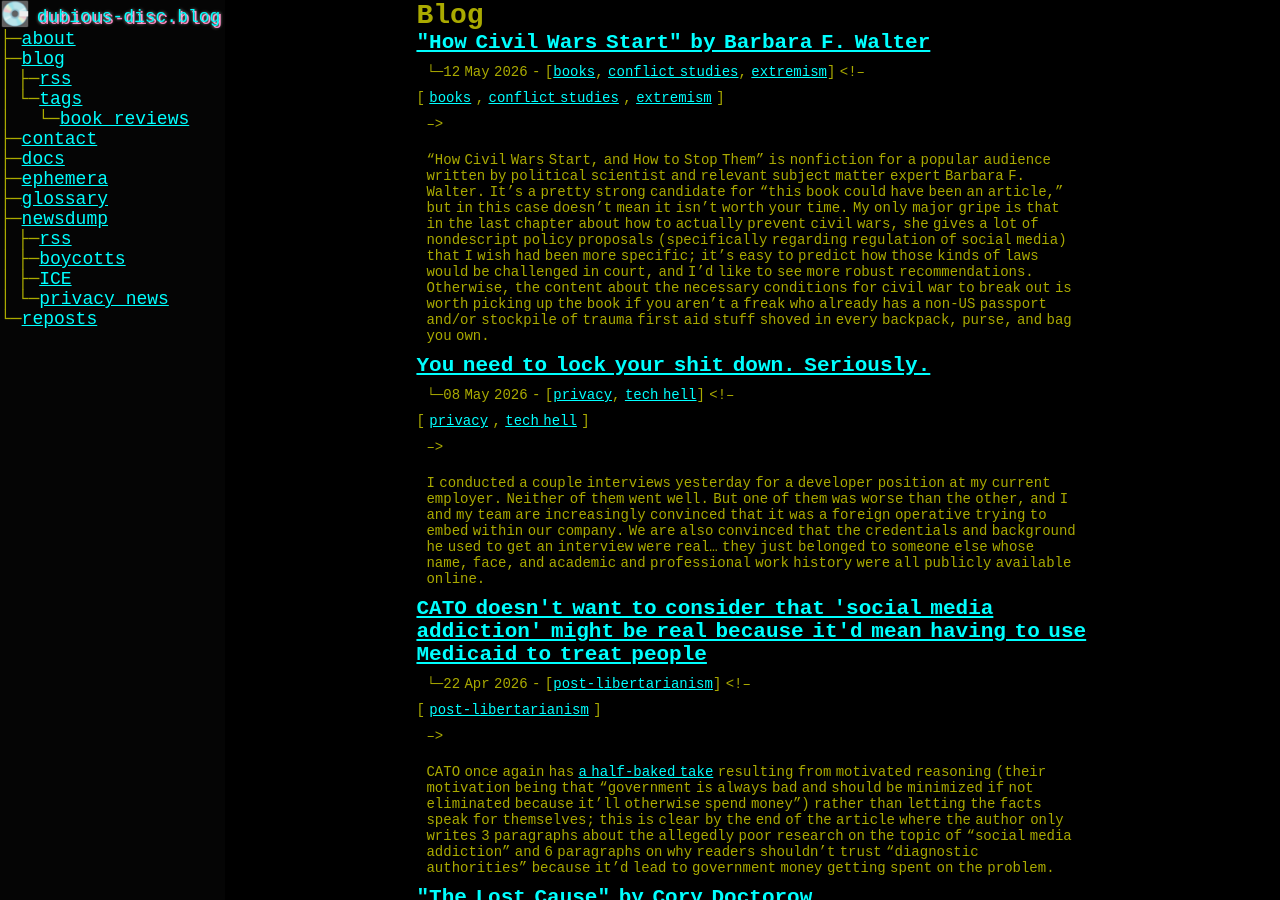
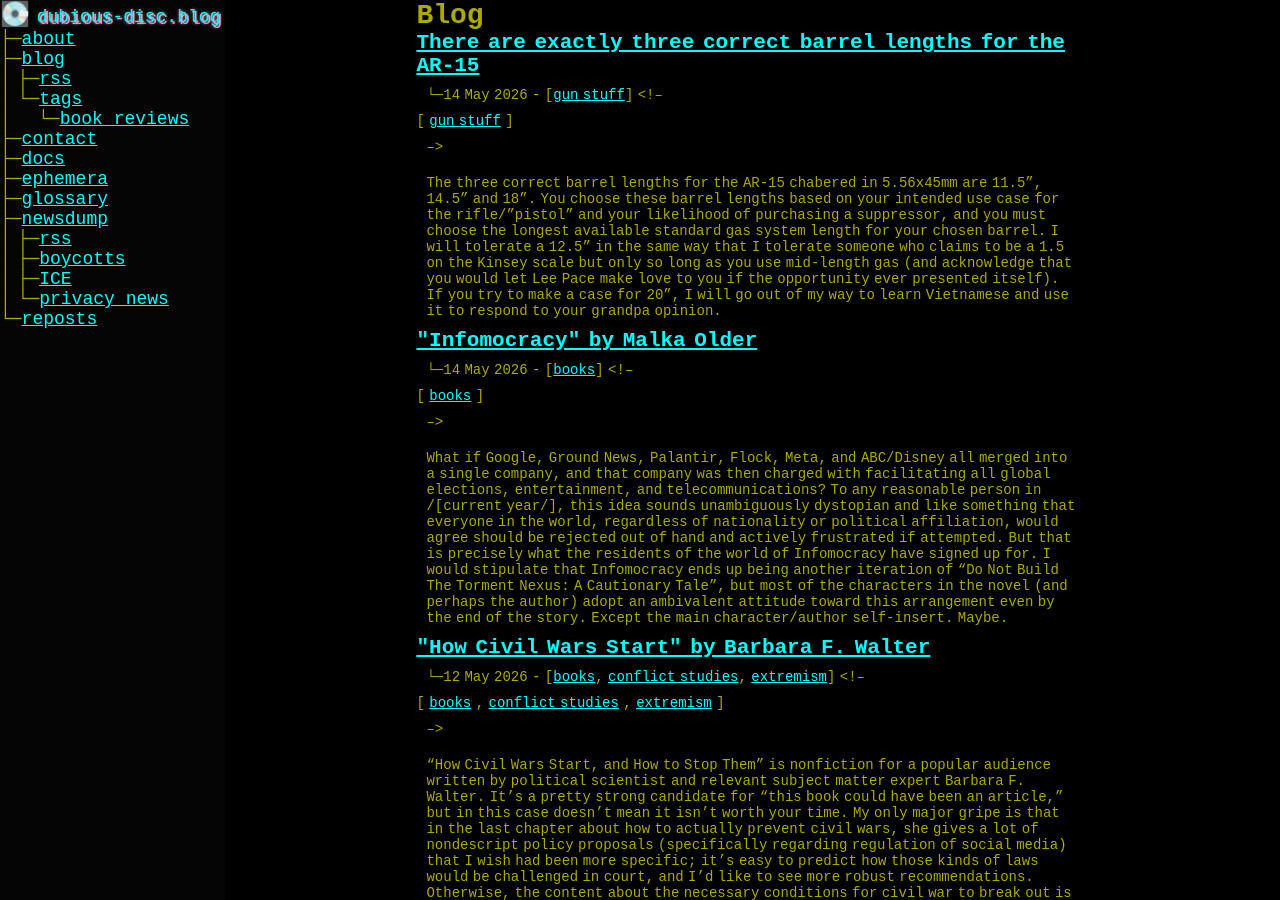
Before and after one commit to paranoid-porygon/paranoid-porygon.github.io, a Jekyll site: the page built from _pages/blog/blog.markdown, in a window 1280 px wide and 900 px high. Built offline with Jekyll 4.4.1, drawn with Linux system fonts in a browser that asks for light colours.

Commit message:
barrel length post

```diff
--- /dev/null
+++ b/_posts/books/2026-05-14-infomocracy.md
@@ -0,0 +1,36 @@
+---
+layout: post
+title:  '"Infomocracy" by Malka Older'
+summary: "Very interesting premise, execution leaves much to be desired"
+date: 2026-05-14
+tags: [books]
+published: true
+---
+
+What if Google, Ground News, Palantir, Flock, Meta, and ABC/Disney all merged into a single company, and that company was then charged with facilitating all global elections, entertainment, and telecommunications? To any reasonable person in /[current year/], this idea sounds unambiguously dystopian and like something that everyone in the world, regardless of nationality or political affiliation, would agree should be rejected out of hand and actively frustrated if attempted. But that is precisely what the residents of the world of Infomocracy have signed up for. I would stipulate that Infomocracy ends up being another iteration of "Do Not Build The Torment Nexus: A Cautionary Tale", but most of the characters in the novel (and perhaps the author) adopt an ambivalent attitude toward this arrangement even by the end of the story. Except the main character/author self-insert. Maybe.
+
+When I first discovered Infomocracy, it immediately shot to the top of my fiction TBR list. The premise of this novel ticks all the boxes of something I would be interested in and should love: post-cyberpunk, political thriller, femme protagonist written by a woman, speculation about alternative government and electoral systems. I made it my mission to hunt down physical copies of this entire series (Null States and State Tectonics are the sequels) and was fortunate to find all three at my local 2nd & Charles in very good condition for ~$6 a book. I had interacted with the author, Malka Older, on Twitter and BlueSky a few times and she struck me as friendly, very intelligent and knowledgeable about conflict and global emergencies, and a haver of good opinions; not nearly the big, sad doomer #Resistance lib her science fiction forebearers (William Gibson) act like on social media. All of that is to say, I was very excited to read this book and optimistic that it'd be the first of a new paradigm of post-cyberpunk --or cyberprep-- fiction.
+
+I had set my expectations way too high for a debut novel written by an academic whose area of expertise wasn't creative writing, is what I later discovered. As a reader, various aspects of the prose, some half-baked world building, and an abrupt end that left some loose threads and tied up others with minimal sense of resolution left me wishing that a more experienced novelist had tried to tackle this novel's premise (I do have Neal Stephenson's Interface on my TBR, but Cryptonomicon was a massive turn-off so it's low on the list).
+
+## Specific gripes
+
+The prose, to be blunt, made me feel like I was reading a novel written for young adults.
+
+The worldbuilding never takes the time to sit with its ideas and their implications. Abolishing historical boundaries and replacing them with population-contingent ones would surely have some huge cultural and identity-related consequences; why weren't these more fully explored? There is a lot of globe trotting (to the point that it almost felt like the author was trying to flex by name dropping places she had been to herself) but not much time was dedicated to exploring how these locales have changed since the new electoral system was implemented. Not much time is dedicated to explaining how the various different governments are different from each other; I can't tell you what major differences there were between Liberty and Heritage, who you would think would be different enough that they couldn't both be frontrunners if they were vying over the same voting base.
+
+There is a lot of obvious self-insertion in Informocracy, which isn't intrinsically bad or by itself worthy of detraction. But some of it came with the obvious expectation that readers would silently nod and say, "yes, I understand and this is good and I need no further sales pitch as to why I should root for this." For instance, Policy1st feels like the author's dream party: an evidence-based policy shop that would appeal to scientists and self-styled intellectuals, but beyond that their guiding philosophy is unclear (are they utilitarian? liberal? social democratic? meritocratic? can you only hold office if you have a graduate degree? I have personally known academics who subscribed to a variety of ideologies, some more regressive and illiberal than others, while all claiming to priotize evidence-informed decision making).
+
+## Less-specific, spoilery gipes
+
+I had a bulleted list of plot complaints that I'm honestly a bit too far-removed from having finished this book to elaborate on, so I will leave them as bullet points:
+
+* Liberty's purported aggression was hyped up throughout the book and then never carried through, abruptly defused
+* hints were dropped that Information is behind everything but then that never gets fleshed out or fully investigated/exonerated
+* Heritage's complicity in earthquake and election interference solved with minimal fanfare; very radid conclusion felt anti-climactic
+* no explanation for how a new election was called, approved by voters, and smoothed over with widespread credibility
+* minimal explanation about the Supermajority and what additional powers it confers to a government
+
+## Final Word
+
+I am told that the subsequent novels in this series see Older's writing and plotting improve, so I intend to read them and write an overall series review once finished. But Infomocracy does not stand on its own, and it brings me no pleasure to report as much.
--- a/_drafts/the-3-correct-barrel-lengths.md
+++ b/_posts/gun_stuff/2026-05-14-the-3-correct-barrel-lengths.md
@@ -2,10 +2,10 @@
 layout: post
 title:  "There are exactly three correct barrel lengths for the AR-15"
 summary: "You don't need to debate anymore. This is the correct answer. You're welcome."
-date:
+date: 2026-05-14
 last_updated:
 tags: [gun stuff]
-published: false
+published: true
 assetdir:
 ---
 
@@ -13,9 +13,11 @@ The three correct barrel lengths for the AR-15 chabered in 5.56x45mm are 11.5",
 
 ## 14.5 inches
 
-The 14.5" is the "general purpose" length. Provided you have a pinned and welded muzzle device that gets the legal length up to the non-SBR required minimum of 16", you have the shortest stocked rifle possible without having to file an ATF Form 1 (not counting 11.5" barrles that you figured out how to weld a suppressor to). This is the length of the M4 and is tried and tested. And it's not too long that a short K suppressor becomes too unwieldly at the end, should you opt to suppress it. Alternatively, you could just not suppress it and put a flash hider on the end and be good-to-go.
+Of the three correct barrel lengths, this is probably the *most* correct. The 14.5" is the "general purpose" length. Provided you have a pinned and welded muzzle device that gets the legal length up to the non-SBR required minimum of 16", you have the shortest stocked rifle possible without having to file an ATF Form 1 (not counting 11.5" barrles that you figured out how to weld a suppressor to). This is the length of the M4 and is tried and tested. And it's not too long that a short K suppressor becomes too unwieldly at the end, should you opt to suppress it. Alternatively, you could just not suppress it and put a flash hider on the end and be good-to-go.
 
 14.5" is great for competition, medium-range shooting (100-300 yards), practical home defense (i.e. where you point the rifle at the bedroom door while your partner calls 911 and checks the cameras), and defending the homeland after the outbreak of a third war with the British. It's perfectly cromulent for clearing a building if you have children, pets, or a mission critical server rack that sleep in a separate room from yours, and during a break-in you need to make sure that nobody is stealing your children, eating your pets, or uploading Conficker to your Active Directory server. And it can reach out to 600+ yards with some practice and the correct ammo; more on this later.
+
+I don't want to spend too many words on long-term doomsday prepper stuff because for that sort of thing I think a rifle is near the bottom of your hierarchy of needs, however I think a 14.5" AR with a suppressor and some kind of optic that doesn't require batteries is the obvious best candidate for a Fallout-esque post-society. There's a reason why my go-to weapon in New Vegas is the All-American. Just make sure you have plenty of iodine tablets and Ensure meal replacement beverages so you can wait in your basement for the radiation to dissipate before you go rucking 60 miles north to raid the nearest Buccee's.
 
 ## 18 inches
 
@@ -25,15 +27,17 @@ Did I mention how soft-shooting a rifle-length 18" AR-15 is? There's a reason wh
 
 You also get hella effective distance out of this thing. 18" was the length that the Army chose for their Special Purpose Receiver (SPR), which is basically a much more convenient implementation of a Dedicated Marksman Rifle (DMR). Calibrate your gas, buffer, and optic for some heavy bullets and you will have the most fun day at the range out of anyone there.
 
-I used to have an AK chambered in 5.56 (don't ask), and it had an 18" barrel. It was way more precise than it deserved to be, and it made me seriously consider making my one-and-done AR an 18"-er. I ultimately went with a 14.5" because I planned to suppress it, but the spreadsheet where I priced out an 18" build still calls to me like the One Ring called out to Bilbo.
+I used to have an AK chambered in 5.56 (don't ask), and it had an 18" barrel. It was way more precise than it deserved to be, and it made me seriously consider making my one-and-done AR an 18"-er. I ultimately went with a 14.5" because I planned to suppress it, but the spreadsheet where I priced out an 18" build still calls to me like the One Ring calling out to Bilbo.
 
 ## 11.5 inches
 
-There's a reason why almost every SWAT team, FBI Hostage Rescue Team, Counter Assault Team, and spooky SOF team stopped using 9mm subguns and moved to very short ARs: better ballistics, more energy dumped into a target at practical distances, and reduce likelihood of overpenetration (again, with the caveat of correct ammo choice). There is a very, very compelling argument that 11.5" is the most practical barrel length for most civilian gun owners seeing as most of those claim to have purchased an AR for self-defense (for which 11.5" is ideal) but in reality usually just take it to shoot at a 25 yard indoor range (at which the 11.5" excels). The shorter barrel makes the gun much easier to handle, and since you definitely won't be using this for shooting past 300 yards (right? RIGHT?) you can put a lightweight red dot or 1x or 2x prism on it rather than a hulking LPVO. If you're naughty, you can configure this as Legally A Pistol and not have to worry about putting yourself on an ATF registry...that is, if you don't plan to suppress it. Which you should. Please suppress this fucking thing, holy shit. Even just a small flow-through K can. I know that gun subculture is disporportionately libertarian, but if you have no other sense of communal responsibility, please exercise it here and buy a fucking can.
+There's a reason why almost every SWAT team, FBI Hostage Rescue Team, Counter Assault Team, and spooky SOF team stopped using 9mm subguns and moved to very short ARs: better ballistics, more energy dumped into a target at practical distances, and reduce likelihood of overpenetration (again, with the caveat of correct ammo choice). There is a very, very compelling argument that 11.5" is the most practical barrel length for most civilian gun owners seeing as most of those claim to have purchased an AR for self-defense (for which 11.5" is ideal) but in reality usually just take it once a year to shoot at a 25 yard indoor range (at which the 11.5" excels). The shorter barrel makes the gun much easier to handle, and since you definitely won't be using this for shooting past 300 yards (right? RIGHT?) you can put a lightweight red dot or 1x or 2x prism on it rather than a hulking LPVO.
+
+If you're naughty, you can configure this as Legally A Pistol and not have to worry about putting yourself on an ATF registry...that is, if you don't plan to suppress it. Which you should. Please suppress this fucking thing, holy shit. Even just a small flow-through K can. I know that gun subculture is disporportionately populated by libertarian "individualists", but if you have no other sense of communal responsibility, please exercise it here and buy a fucking can.
 
 As for gas length, I think the simplest answer is "just go carbine length"; the recoil will be sharper and you will have more wear-and-tear on your bolt. But if you are a little nerd who likes to tinker, both KAK and Faxon make 11.5" barrels with mid-length gas intended for suppressed use (though I have read reports of people using them without suppressors with moderate success). And because you intend on suppressing this thing like a good community-minded citizen, you could also get an adjustable gas block and get your 11.5" middy running like a sewing machine. I am considering building an 11.5" middy using some spare parts and whatever I can get on sale this upcoming Black Friday as a dedicated home-defense carbine so that my precious 14.5" never ends up in a police evidence locker until the heat death of the universe.
 
-## A word about ammo: stop putting 77gr OTM in everything!
+## A word about ammo: stop running 77gr OTM in everything!
 
 Every time I read a forum argument about barrel length, I see dudes recommend 77gr open tip match ammo for short barrels, medium barrels, long barrels. Is this weight and projectile design blessed by a team of priests, rabbis, and imams that it is somehow able to defy physics and achieve the correct velocity required for the fragmentation and tumbling that 5.56 is renowned for at any and every distance? No; forum goons just think that retained energy is everything and ignore that heavier bullets out of a shorter barrel don't accelerate enough to retain decent energy at distance, and for point blank defensive applications retain too much momentum to rule out over-penetration.
 
@@ -43,6 +47,23 @@ For 14.5", I found that 68gr and 75gr work but I decided to stockpile 68gr becau
 
 For 18", congratulations! This is the barrel length for which 77gr OTM was designed! Have fun with the best ammo available in the 5.56 form factor!
 
-For 11.5", I would defer to the FBI ballistics lab and run their precious 64gr jacketed softpoint. Make sure you get both the training version *and* the legit [law enforcement version][fbi-ammo] for home defense.
+For 11.5", I would defer to the FBI ballistics lab and run their precious 64gr bonded softpoint. Make sure you get both the [training version][training-64gr] *and* the legit [law enforcement version][fbi-ammo] for home defense.
 
-[fbi-ammo]:
+## Review
+
+Each of these three barrel lengths is "correct" as long as they are chosen commensurate to your intended use case, and so long as your intended use case is realistic. We can think about which length to choose as a flow chart:
+
+**Do you intend to use your AR-15 for home defense?**
+├No
+│ └**18"**
+└Yes
+  └**Do you plan to suppress your AR-15? (you should)**
+    ├Yes
+    │ └**11.5"**
+    └Yes, except when I'm at a match
+      └**14.5"**
+
+I'm glad we have this finally, definitively figured out. I want to thank all the gun industry shills on YouTube for negatively polarizing me against whatever gimmicky bullshit they try to convince me to purchase in a given month, the reddit hivemind that all respond "hot" and "this is tits" whenever they see the same exact iteration of an 11.5" build posted on r/AR15 which convinced me that it's the barrel length of people who never shoot competitively, and all the autistic Gen-X regulars on Arfcom that know everything about 5.56 ballistics but have zero idea why their wife wants a divorce or why the economy keeps shitting the bed whenever there's a Republican president. None of this could have been possible without you. <3
+
+[training-64gr]: https://lastshotaz.com/product/federal-fbi-load-5-56-64-gr-jacketed-soft-point/
+[fbi-ammo]: https://www.targetsportsusa.com/federal-law-enforcement-premium-5-56-45mm-ammo-64-grain-bonded-sp-le556t4-p-113487.aspx
```
